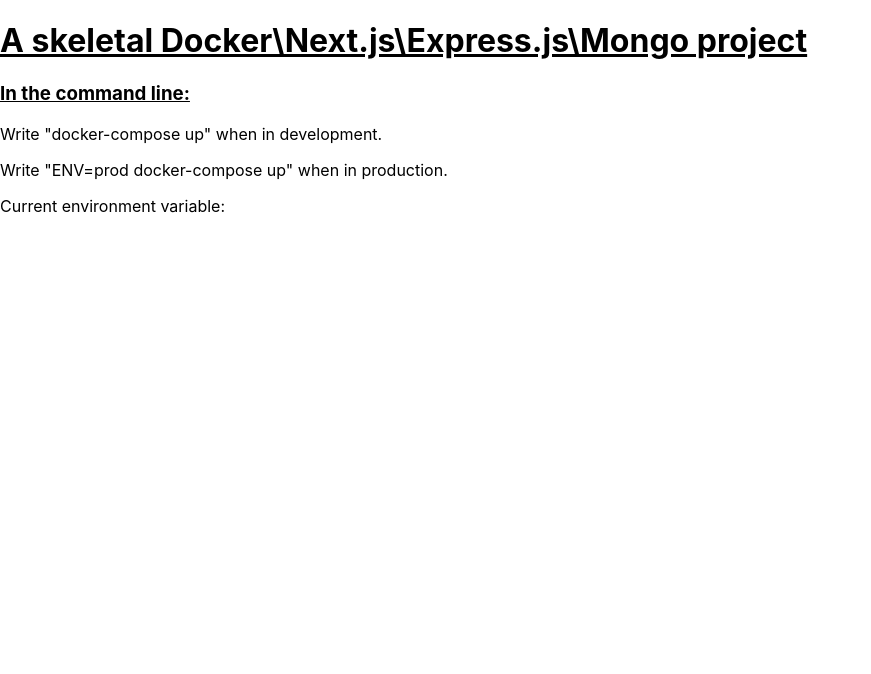
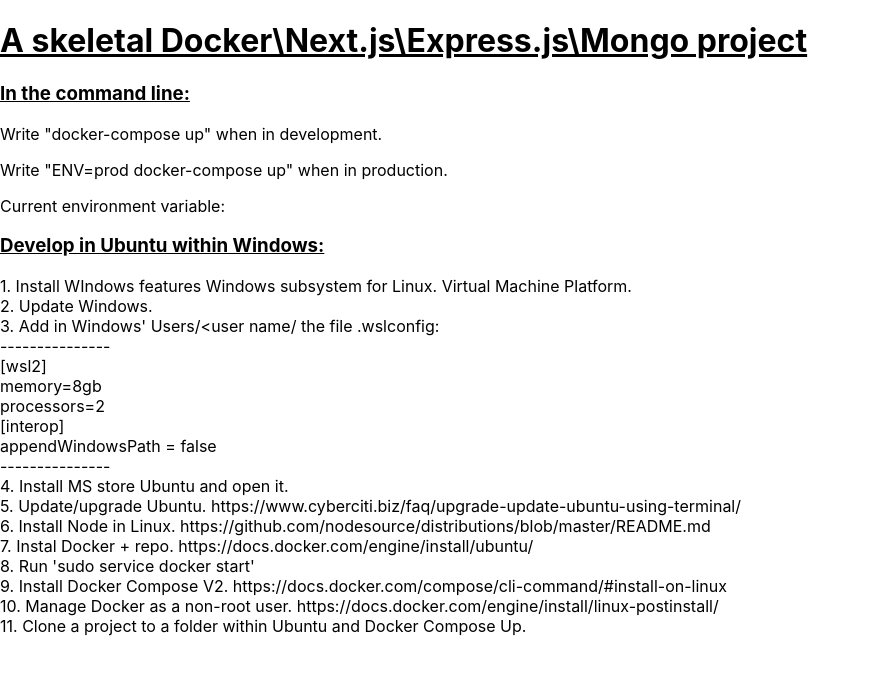
Before and after one commit to O-K-G/Basic-Template, a Next.js app in the folder frontend/: page / in a window 1280 px wide. Shown: the top 674 px of the page, without its empty margins (0-871 px from the left). Built offline with nearby package versions, Linux system fonts and the light colour scheme.

Commit message:
feat: Add Ubuntu within Windows instructions.

```diff
--- a/frontend/pages/index.tsx
+++ b/frontend/pages/index.tsx
@@ -2,7 +2,7 @@
 import Head from "next/head";
 import classes from "../styles/Home.module.css";
 
-const Home: NextPage = ({ENV}:any) => {
+const Home: NextPage = ({ ENV }: any) => {
   return (
     <>
       <Head>
@@ -19,6 +19,33 @@
         <p>Write &quot;docker-compose up&quot; when in development.</p>
         <p>Write &quot;ENV=prod docker-compose up&quot; when in production.</p>
         <p>Current environment variable: {ENV}</p>
+      </section>
+
+      <section>
+        <h3 className={classes.titles}>Develop in Ubuntu within Windows:</h3>
+        <p>1. Install WIndows features Windows subsystem for Linux. Virtual Machine Platform.<br></br>
+          2. Update Windows. <br></br>
+          3. Add in Windows' {"Users/<user name/"} the file .wslconfig:<br></br>
+          ---------------<br></br>
+
+          [wsl2]<br></br>
+          memory=8gb<br></br>
+          processors=2<br></br>
+
+          [interop]<br></br>
+          appendWindowsPath = false<br></br>
+
+          --------------- <br></br>
+          4. Install MS store Ubuntu and open it. <br></br>
+          5. Update/upgrade Ubuntu. https://www.cyberciti.biz/faq/upgrade-update-ubuntu-using-terminal/ <br></br>
+          6. Install Node in Linux. https://github.com/nodesource/distributions/blob/master/README.md <br></br>
+          7. Instal Docker + repo. https://docs.docker.com/engine/install/ubuntu/ <br></br>
+          8. Run 'sudo service docker start'<br></br>
+          9. Install Docker Compose V2. https://docs.docker.com/compose/cli-command/#install-on-linux<br></br>
+          10. Manage Docker as a non-root user. https://docs.docker.com/engine/install/linux-postinstall/<br></br>
+          11. Clone a project to a folder within Ubuntu and Docker Compose Up.
+        </p>
+
       </section>
 
       <footer>
```
Lines whose indentation alone changed are shown as unchanged.
